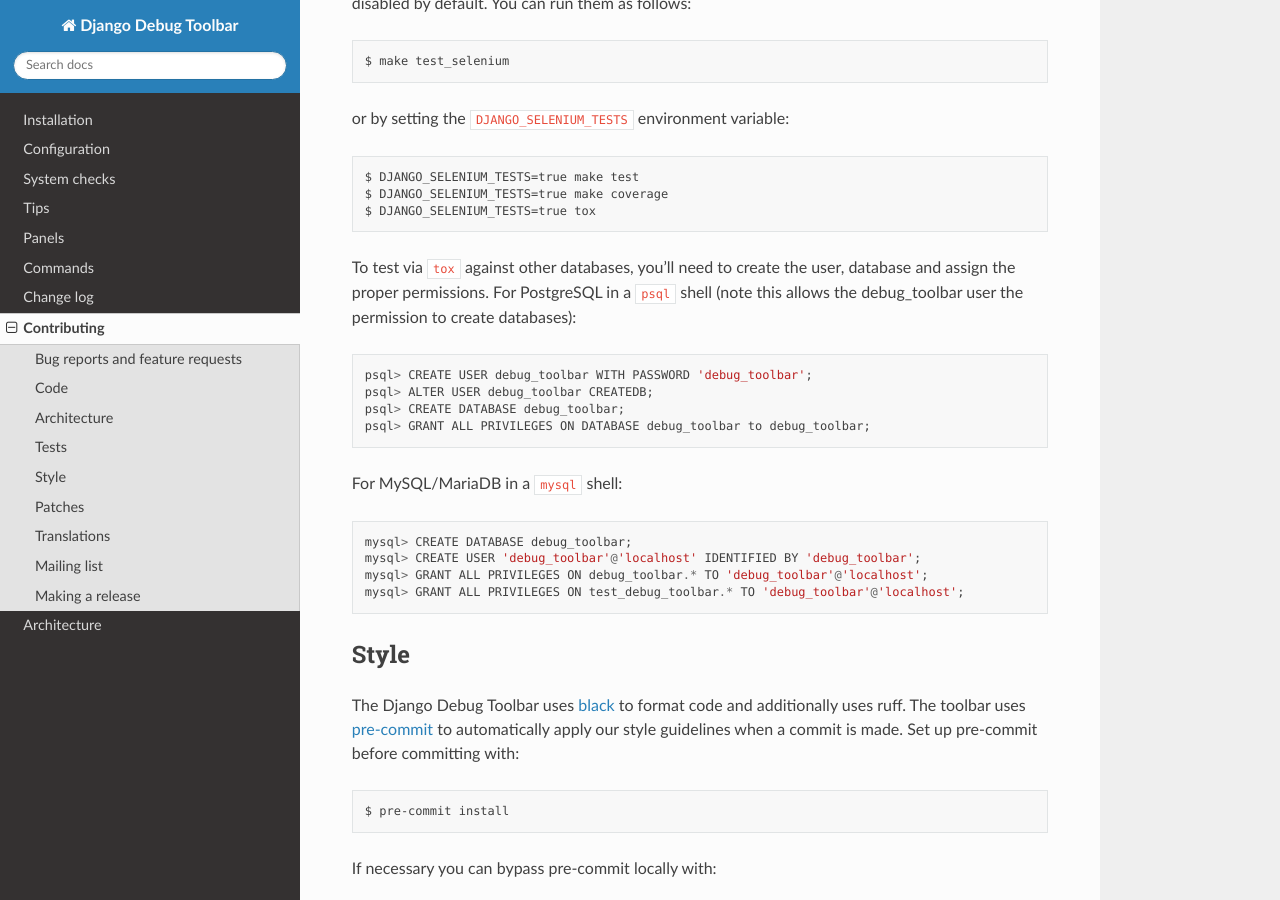
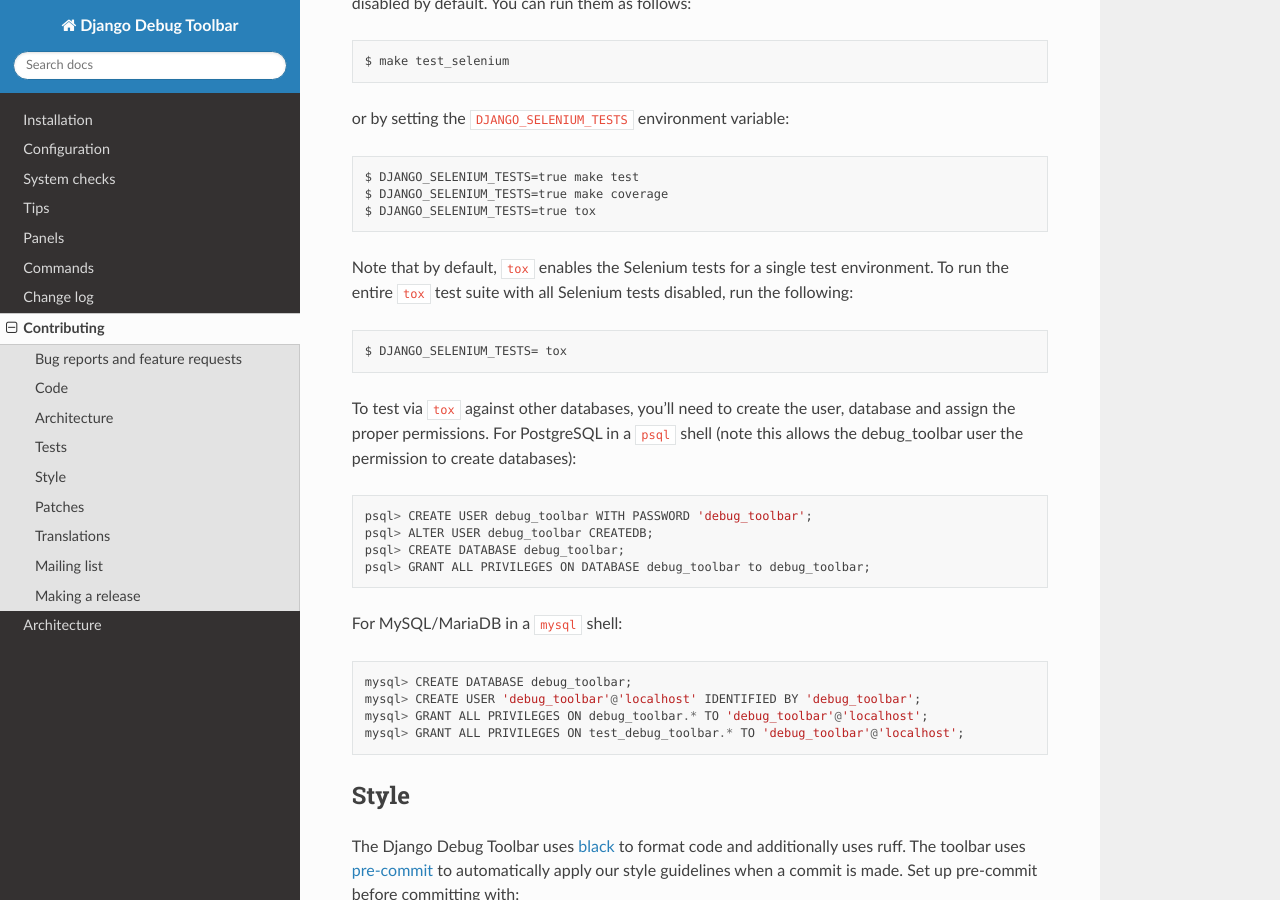
Before and after one commit to jazzband/django-debug-toolbar, a Sphinx documentation site: the page built from docs/contributing.rst, in a window 1280 px wide and 900 px high, scrolled down 1969 px. Built offline with Sphinx 7.4.7 and the Read the Docs theme 2.0.0, drawn with Linux system fonts in a browser that asks for light colours.

Commit message:
Allow more control over tox Selenium tests
Instead of unconditionally enabling Selenium tests for the
py311-dj42-postgresql tox environment, enable them by default for that
environment but allow them to be disabled if the user's
DJANGO_SELENIUM_TESTS environment variable is empty.  This will allow
the user to run

    DJANGO_SELENIUM_TESTS= tox

to run the full tox test suite with Selenium tests disabled.

```diff
--- a/docs/contributing.rst
+++ b/docs/contributing.rst
@@ -84,6 +84,12 @@
     $ DJANGO_SELENIUM_TESTS=true make test
     $ DJANGO_SELENIUM_TESTS=true make coverage
     $ DJANGO_SELENIUM_TESTS=true tox
+
+Note that by default, ``tox`` enables the Selenium tests for a single test
+environment.  To run the entire ``tox`` test suite with all Selenium tests
+disabled, run the following::
+
+    $ DJANGO_SELENIUM_TESTS= tox
 
 To test via ``tox`` against other databases, you'll need to create the user,
 database and assign the proper permissions. For PostgreSQL in a ``psql``
```
Also changed, not shown: 2 other files.
